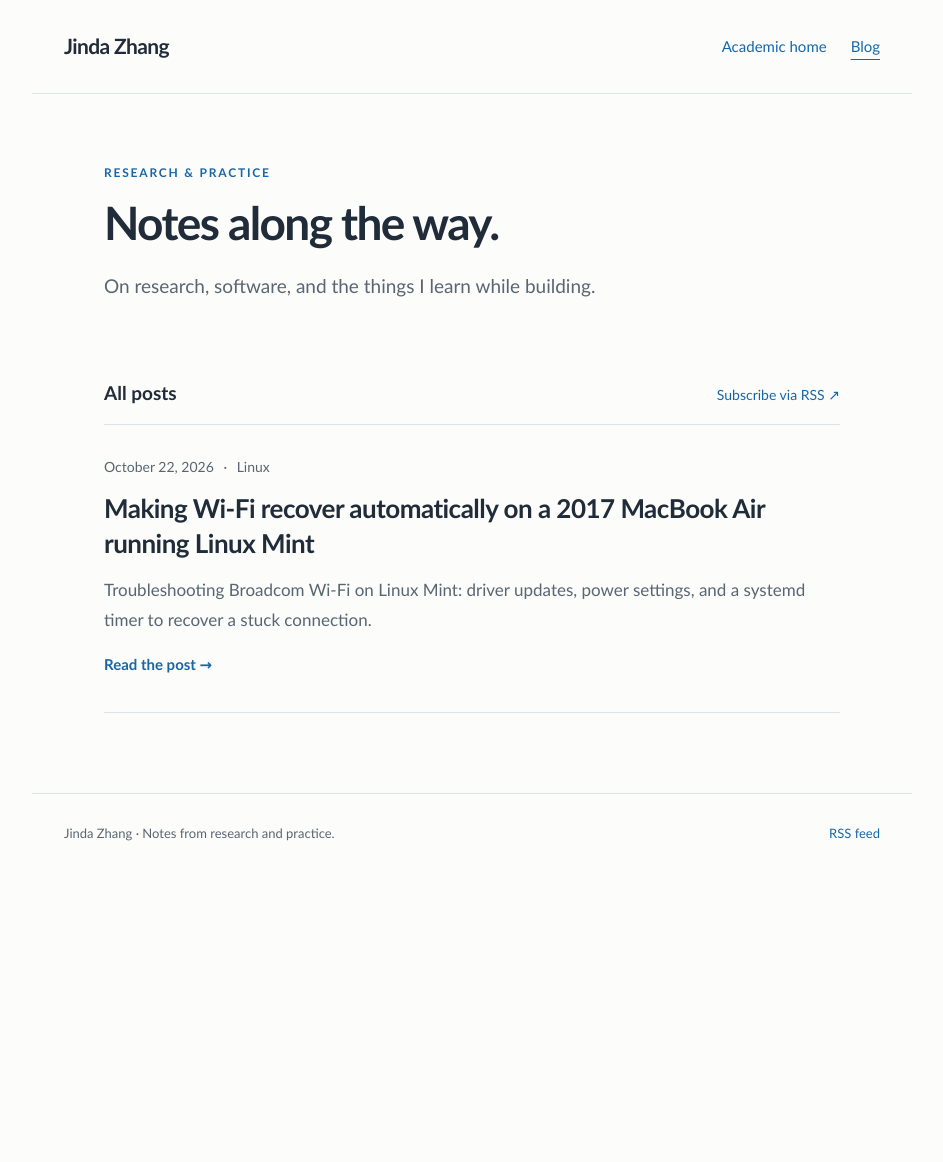
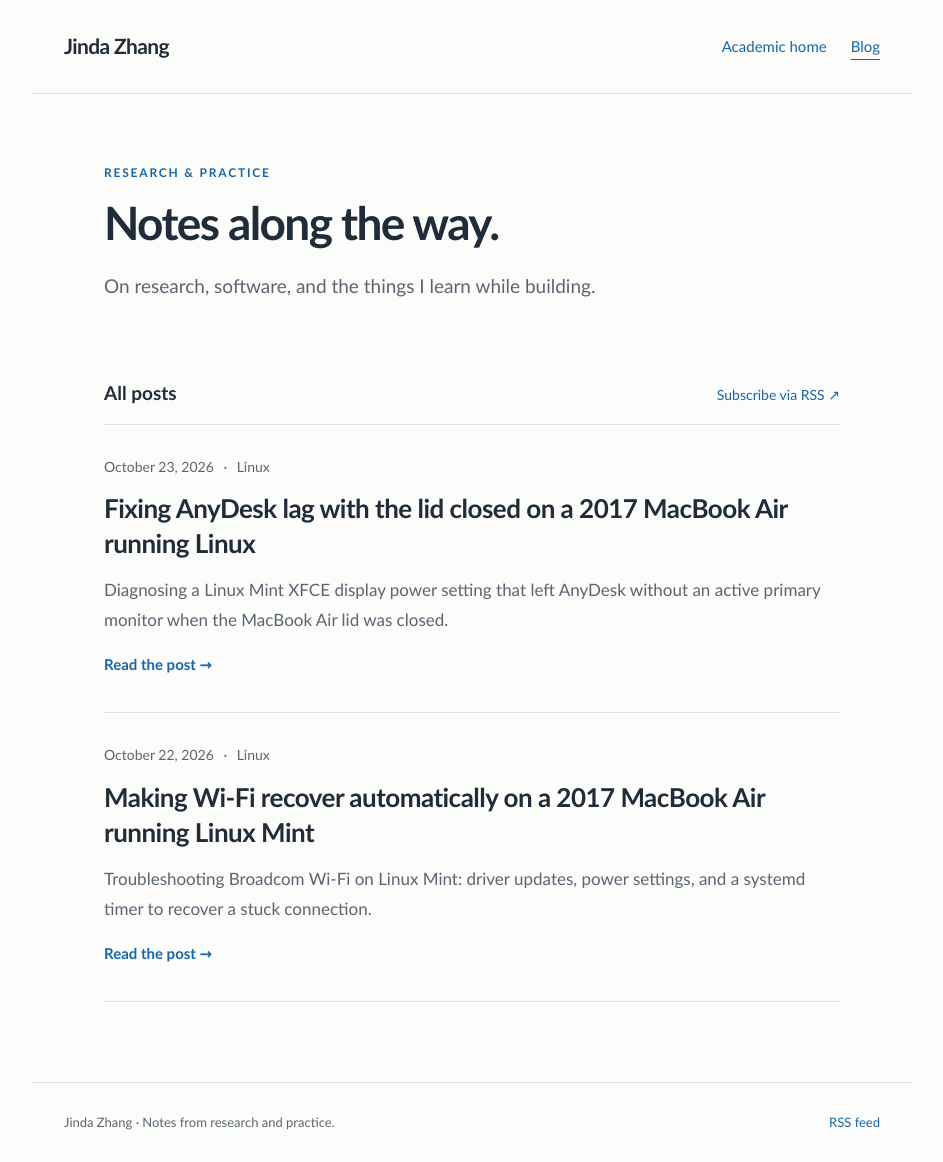
Before and after one commit to jindaxz/jindaxz.github.io, a Jekyll site: the page built from blog/index.html, in a window 1280 px wide. Shown: the whole page, without its empty margins (168-1111 px from the left). Built offline with Jekyll 4.4.1, drawn with Linux system fonts in a browser that asks for light colours; before the commit the page ends 900 px from its top, so only the background shows below that; some of the changed lines change nothing that is shown.

Commit message:
Add AnyDesk lid-closed troubleshooting post

````diff
--- a/_posts/2026-10-22-macbook-air-wifi-stability.md
+++ b/_posts/2026-10-22-macbook-air-wifi-stability.md
@@ -50,3 +50,5 @@ If it drops again, capturing logs before toggling Wi-Fi will help identify the c
     nmcli networking connectivity
     journalctl -b -u NetworkManager --since "15 minutes ago" --no-pager
     journalctl -k -b --since "15 minutes ago" --no-pager | grep -Ei 'wl|broadcom|wifi|wlan|deauth|timeout|firmware'
+
+For a separate issue with AnyDesk slowing down when the lid is closed, see [the display power-management fix](/blog/macbook-air-anydesk-lid-closed/).
--- /dev/null
+++ b/_posts/2026-10-23-macbook-air-anydesk-lid-closed.md
@@ -0,0 +1,40 @@
+---
+title: "Fixing AnyDesk lag with the lid closed on a 2017 MacBook Air running Linux"
+date: 2026-10-23 16:45:00 -0700
+description: "Diagnosing a Linux Mint XFCE display power setting that left AnyDesk without an active primary monitor when the MacBook Air lid was closed."
+tags: [Linux, AnyDesk, XFCE, Troubleshooting]
+---
+
+AnyDesk became laggy when I closed this 2017 MacBook Air's lid, but felt normal with the lid open. The laptop runs Linux Mint 22.1 XFCE on X11, with an Intel HD Graphics 6000 display adapter.
+
+## What was happening
+
+The laptop was not suspending. XFCE's lid action was already set to do nothing, and systemd-logind was configured to ignore the lid switch. The log recorded the lid closing without a suspend event.
+
+The display power state explained the lag. With the lid closed and the machine idle, X reported no active monitors and DPMS had switched the display off. AnyDesk's log then said it could not find a primary monitor and was falling back to capturing the desktop root.
+
+## Changes made
+
+I disabled XFCE display blanking and DPMS on both AC and battery, then restored the internal panel as the primary monitor in the current session:
+
+```sh
+xfconf-query -c xfce4-power-manager \
+  -p /xfce4-power-manager/dpms-enabled --create -t bool -s false
+
+for key in blank-on-ac blank-on-battery \
+  dpms-on-ac-sleep dpms-on-ac-off \
+  dpms-on-battery-sleep dpms-on-battery-off; do
+  xfconf-query -c xfce4-power-manager \
+    -p "/xfce4-power-manager/$key" --create -t int -s 0
+done
+
+xrandr --output eDP-1 --mode 1440x900 --primary
+```
+
+The XFCE settings are saved in the user's configuration. The `xrandr` command reactivated the internal display as the primary 1440×900 output in the running session. The lid remains set to do nothing, and the display brightness is at its lowest setting.
+
+## Current result
+
+After the change, the closed-lid session reported one active monitor, `eDP-1`, marked primary. I have not yet confirmed performance through another long AnyDesk session or after a reboot, so that still needs observation. If an existing AnyDesk connection continues to look stale, reconnecting should make it detect the active display again.
+
+Related: [Making Wi-Fi recover automatically on this MacBook Air](/blog/macbook-air-wifi-stability/).
````
